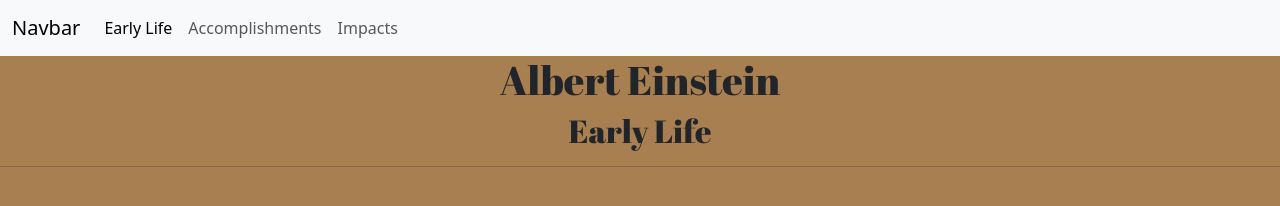
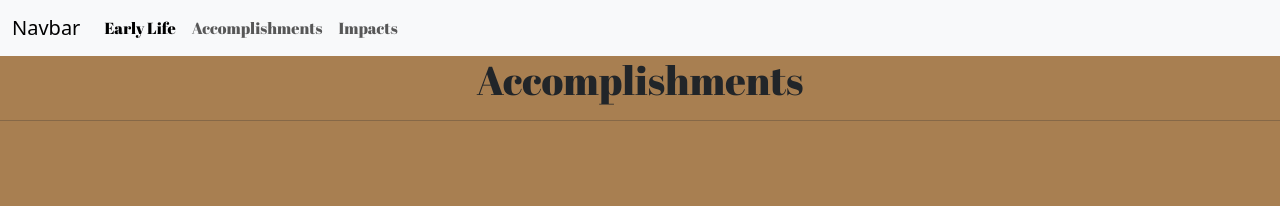
Before and after one commit to JeetrK/Look-ma-im-famous, a plain HTML site: page accomplishments.html in a window 1280 px wide. Drawn offline with nearby package versions, Linux system fonts and the light colour scheme.

Commit message:
Added a second page for real this time

```diff
--- a/accomplishments.html
+++ b/accomplishments.html
@@ -2,7 +2,7 @@
 <html lang="en">
 
 <head>
-    <title>Early Life</title>
+    <title>Accomplishments</title>
     <!-- Required meta tags -->
     <meta charset="utf-8" />
     <meta name="viewport" content="width=device-width, initial-scale=1, shrink-to-fit=no" />
@@ -29,15 +29,14 @@
                 </button>
                 <div class="collapse navbar-collapse" id="navbarNavAltMarkup">
                     <div class="navbar-nav">
-                        <a class="nav-link active" aria-current="page" href="#">Early Life</a>
+                        <a class="nav-link active" aria-current="page" href="index.html">Early Life</a>
                         <a class="nav-link" href="#">Accomplishments</a>
                         <a class="nav-link" href="#">Impacts</a>
                     </div>
                 </div>
             </div>
         </nav>
-        <h1 id="early" class="text-center">Albert Einstein</h1>
-        <h2 id="early" class="text-center">Early Life</h2>
+        <h1 id="early" class="text-center">Accomplishments</h1>
         <hr />
     </header>
     <main>
--- a/style.css
+++ b/style.css
@@ -11,3 +11,9 @@ body {
   border: 10px solid black;
   border-radius: 10px;
 }
+.nav-link {
+  font-family: "Abril Fatface", serif;
+  font-weight: 400;
+  font-style: normal;
+  size: 200px;
+}
```
Also changed, not shown: index.html (+1 -1 lines).
